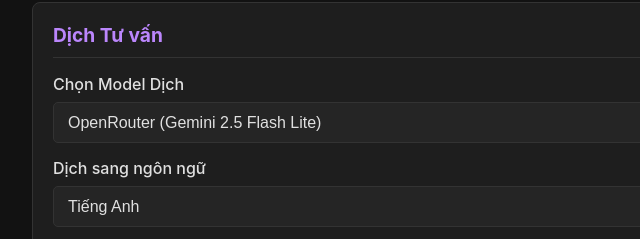
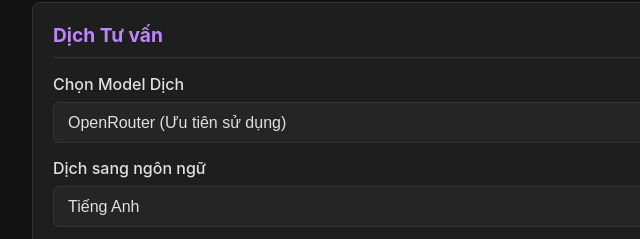
Before and after one commit to MizuCiaossu/ai-translator, a website: page index.html in a window 1280 px wide. Shown: the part 99-338 px from the top of the page, 158-798 px from the left. Drawn offline with Linux system fonts and the light colour scheme.

Commit message:
Update index.html

```diff
--- a/index.html
+++ b/index.html
@@ -20,7 +20,7 @@
         <div class="form-group">
             <label for="translationModelSelect">Chọn Model Dịch</label>
             <select id="translationModelSelect">
-                <option value="openrouter|google/gemini-2.5-flash-lite" selected>OpenRouter (Gemini 2.5 Flash Lite)
+                <option value="openrouter|google/gemini-2.5-flash-lite" selected>OpenRouter (Ưu tiên sử dụng)
                 <option value="gemini|gemini-2.0-flash">Google (Dùng khi Openrouter bị lỗi)</option>
                 <option value="gemini|gemini-1.5-pro-latest">Google (Gemini 1.5 Pro)</option>
             </select>
```
